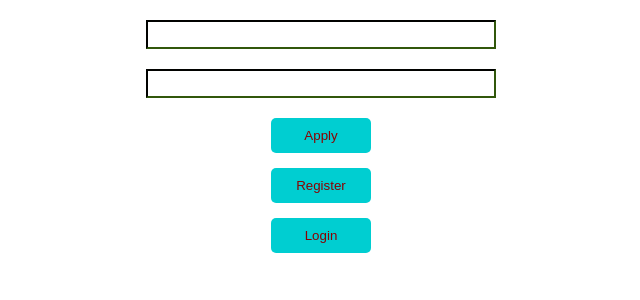
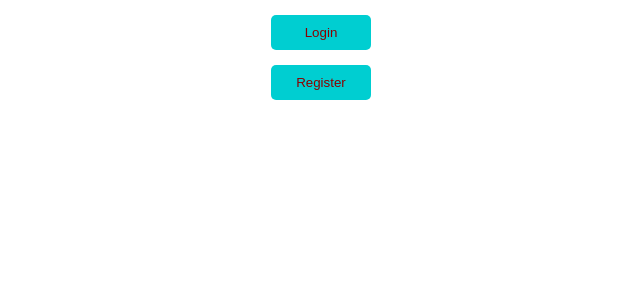
Before and after one commit to nikolina424/ClinicalSystemISAFront, a React app: page / in a window 1280 px wide. Shown: the top 300 px of the page, without its empty margins (319-959 px from the left). Built offline with nearby package versions, Linux system fonts and the light colour scheme.

Commit message:
3.11-1 Clear code

```diff
--- a/src/components/Orders/Order/Order.css
+++ /dev/null
@@ -1,6 +0,0 @@
-.Order {
-    margin: 30px auto;
-    align-items: center;
-    box-sizing: content-box;
-    background-color: darkgrey;
-}
--- a/src/components/Orders/Order/Order.js
+++ /dev/null
@@ -1,13 +0,0 @@
-import React from 'react';
-import classes from './Order.css';
-
-const order = props => {
-    return (
-        <div className={classes.Order}>
-            Name: {props.order.name} ||
-            Title: {props.order.title}
-        </div>
-    );
-};
-
-export default order;
--- a/src/components/Orders/Orders.js
+++ /dev/null
@@ -1,47 +0,0 @@
-import React, {Component} from 'react';
-import {connect} from 'react-redux';
-import {NavLink} from 'react-router-dom';
-import Auxiliary from '../../hoc/Auxiliary/Auxiliary';
-import Order from './Order/Order';
-import axios from '../../axios-objects';
-import * as actions from '../../store/actions/index';
-import classes from '../../containers/Layout/Layout.css';
-
-class Orders extends Component {
-
-    componentDidMount() {
-        this.props.onGetObjects();
-    }
-
-    render() {
-        let orders = null;
-        if (this.props.objects.length > 0) {
-            orders = (
-                this.props.objects.map(obj => (
-                    <Order key={obj.id} order={obj} />
-                ))
-            );
-        }
-
-        return (
-            <Auxiliary>
-                {orders}
-                <NavLink to="/" exact className={classes.Button}>Go back to home page</NavLink>
-            </Auxiliary>
-        );
-    }
-}
-
-const mapStateToProps = (state) => {
-    return {
-        objects: state.object.objects
-    };
-};
-
-const mapDispatchToProps = dispatch => {
-    return {
-        onGetObjects: () => dispatch(actions.fetchObjects())
-    };
-};
-
-export default connect(mapStateToProps, mapDispatchToProps)(Orders, axios);
--- a/src/containers/Layout/Layout.js
+++ b/src/containers/Layout/Layout.js
@@ -33,35 +33,28 @@ class Layout extends Component {
         this.setState({object: updatedObject});
     }
 
-    registerHandler = () => {
-        this.props.history.push("/register");
-    }
-
-    loginHandler = () => {
-        this.props.history.push("/login");
+    pageHandler = (page) => {
+        this.props.history.push(page);
     }
 
     render() {
-        let redirect = null;
-        if (this.props.added) {
-            redirect = (
-                <Auxiliary>
-                    {/* <button className={classes.Button}>Go to orders</button> */}
-                    <Redirect to="/orders" />
-                </Auxiliary>
-            );
+        let profileButton = null;
+        let regButton = null;
+        let logButton = null;
+        if (sessionStorage.getItem('token') != null || this.props.logged)
+            profileButton = (<button className={classes.Button} onClick={() => this.pageHandler("/profile")}>Profile</button>);
+
+        if (sessionStorage.getItem('token') == null && !this.props.logged) {
+            regButton = (<button className={classes.Button} onClick={() => this.pageHandler("/register")}>Register</button>);
+            logButton = (<button className={classes.Button} onClick={() => this.pageHandler("/login")}>Login</button>);
         }
+
 
         return (
             <Auxiliary>
-                <input className={classes.Input}
-                    onChange={(event) => this.inputChangehandler(event, 'name')}/>
-                <input className={classes.Input}
-                    onChange={(event) => this.inputChangehandler(event, 'title')}/>
-                <button onClick={(event) => this.objectHandler(event)} className={classes.Button}>Apply</button>
-                {!this.props.logged ? (<button className={classes.Button} onClick={this.registerHandler}>Register</button>) : null}
-                {!this.props.logged ? (<button className={classes.Button} onClick={this.loginHandler}>Login</button>) : null}
-                {redirect}
+                {profileButton}
+                {logButton}
+                {regButton}
             </Auxiliary>
         );
     }
```
